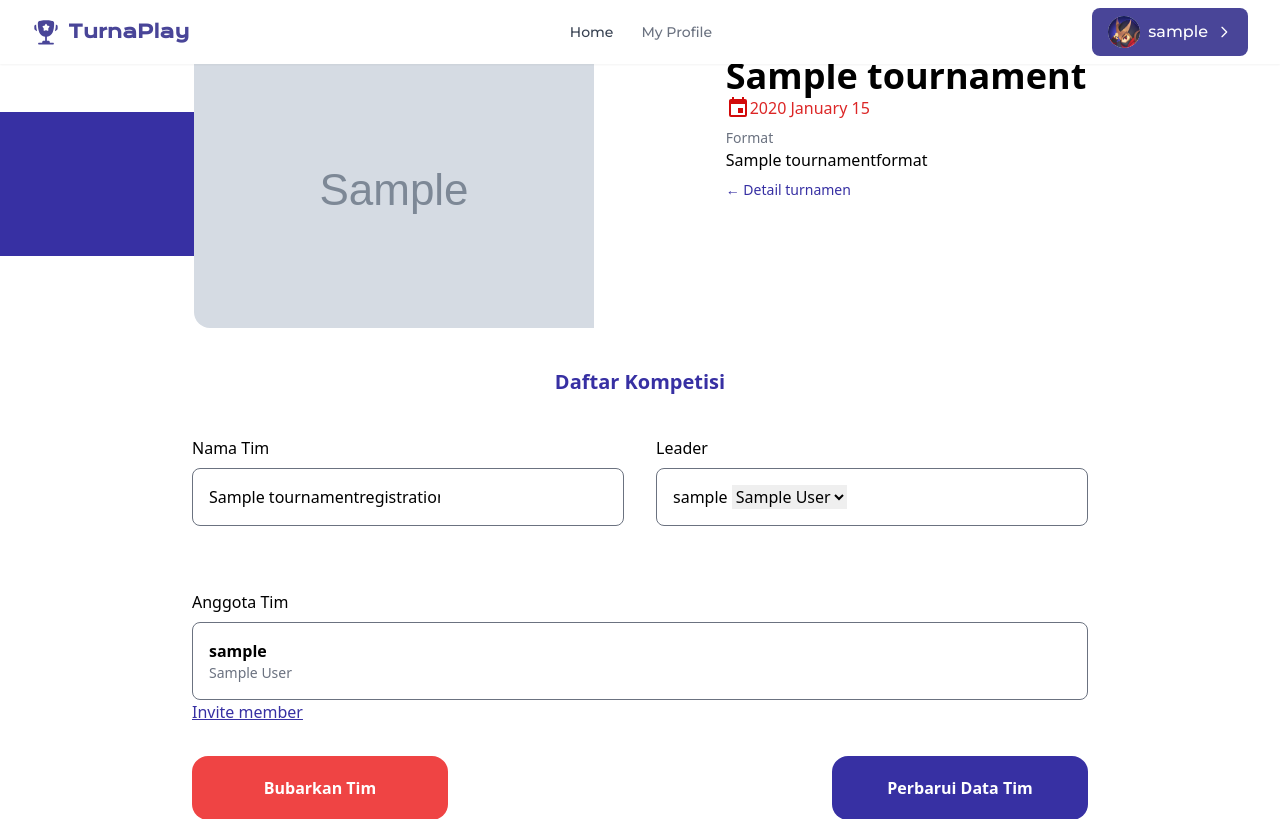
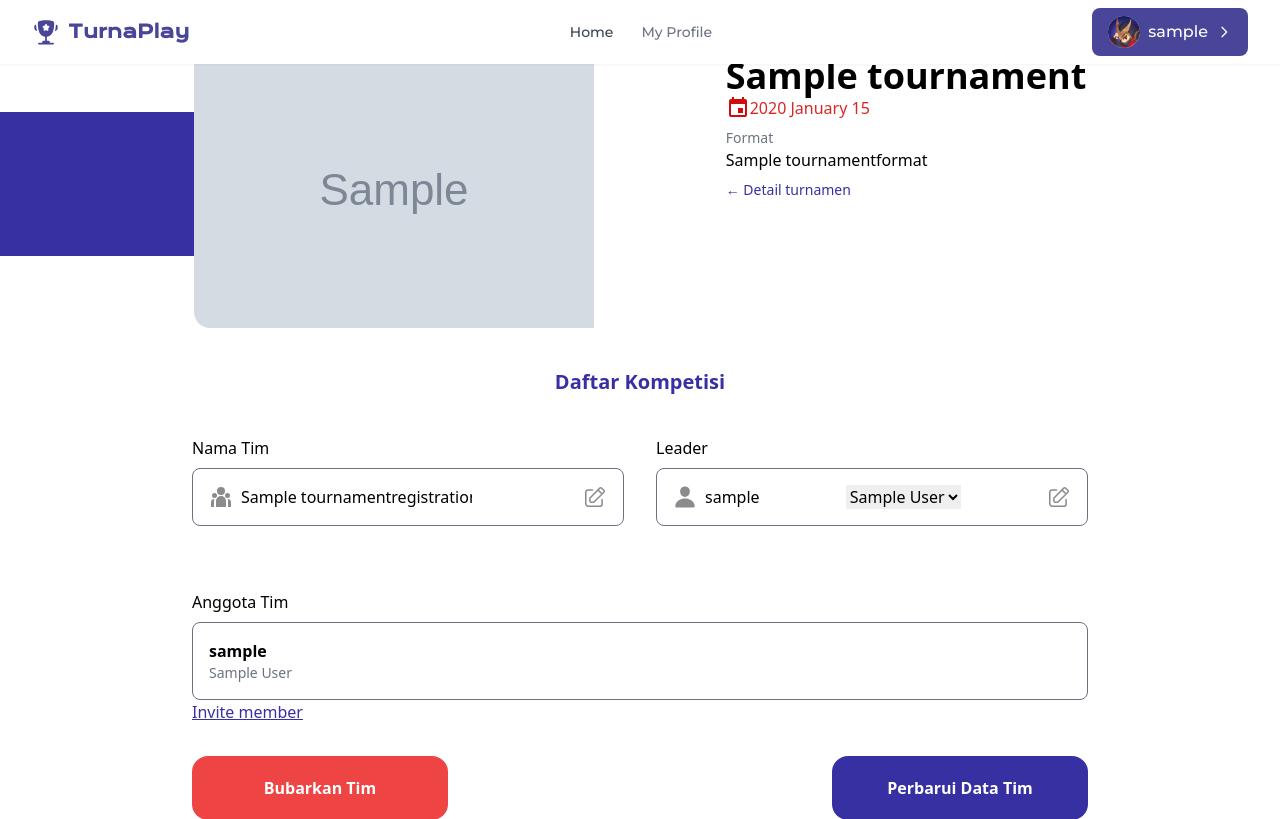
Before and after one commit to PBP-E11/TurnaPlay, a Django app: page /team/00000000-0000-0000-0000-000000000001/ in a window 1280 px wide. Shown: the top 819 px of the page. Run offline with Django 5.2, Linux system fonts and the light colour scheme; a user stored in the database is signed in; tables that the repository leaves empty hold one stand-in row (values such as "Sample post"); grey boxes marked "Sample" are stand-in pictures; some libraries are stand-ins or nearby versions.

Commit message:
A little bit of styling

```diff
--- a/tournament_registration/templates/team/edit_form.html
+++ b/tournament_registration/templates/team/edit_form.html
@@ -13,16 +13,24 @@
     <div class="mb-8 xl:flex gap-8">
       <section class="mb-8 flex-1">
         <h3 class="mb-2 font-medium">Nama Tim</h3>
-        <div class="border border-gray-500 rounded-lg p-4">
-          {{ team_form.team_name }}
+        <div class="flex border border-gray-500 rounded-lg p-4 gap-2">
+          {# Many people icon #}
+          <svg xmlns="http://www.w3.org/2000/svg" width="24" height="24" viewBox="0 0 24 24"><path fill="#8b8b8b" d="M12 10a4 4 0 1 0 0-8a4 4 0 0 0 0 8m-6.5 3a2.5 2.5 0 1 0 0-5a2.5 2.5 0 0 0 0 5M21 10.5a2.5 2.5 0 1 1-5 0a2.5 2.5 0 0 1 5 0m-9 .5a5 5 0 0 1 5 5v6H7v-6a5 5 0 0 1 5-5m-7 5c0-.693.1-1.362.288-1.994l-.17.014A3.5 3.5 0 0 0 2 17.5V22h3zm17 6v-4.5a3.5 3.5 0 0 0-3.288-3.494c.187.632.288 1.301.288 1.994v6z"/></svg>
+          <p class="flex-grow">{{ team_form.team_name }}</p>
+          {# Edit icon #}
+          <svg xmlns="http://www.w3.org/2000/svg" width="24" height="24" viewBox="0 0 24 24"><g fill="none" stroke="#8b8b8b" stroke-linecap="round" stroke-linejoin="round" stroke-width="1.5"><path d="M19.09 14.441v4.44a2.37 2.37 0 0 1-2.369 2.369H5.12a2.37 2.37 0 0 1-2.369-2.383V7.279a2.356 2.356 0 0 1 2.37-2.37H9.56"/><path d="M6.835 15.803v-2.165c.002-.357.144-.7.395-.953l9.532-9.532a1.36 1.36 0 0 1 1.934 0l2.151 2.151a1.36 1.36 0 0 1 0 1.934l-9.532 9.532a1.36 1.36 0 0 1-.953.395H8.197a1.36 1.36 0 0 1-1.362-1.362M19.09 8.995l-4.085-4.086"/></g></svg>
         </div>
       </section>
 
       <section class="mb-8 flex-1">
         <h3 class="mb-2 font-medium">Leader</h3>
-        <div class="border border-gray-500 rounded-lg p-4 space-y-4">
-          {{ leader_form.instance.game_account.user.username }}
-          {{ leader_form.game_account }}
+        <div class="flex border border-gray-500 rounded-lg p-4 gap-2">
+          {# Single person icon #}
+          <svg xmlns="http://www.w3.org/2000/svg" width="24" height="24" viewBox="0 0 512 512"><path fill="#8b8b8b" d="M332.64 64.58C313.18 43.57 286 32 256 32c-30.16 0-57.43 11.5-76.8 32.38c-19.58 21.11-29.12 49.8-26.88 80.78C156.76 206.28 203.27 256 256 256s99.16-49.71 103.67-110.82c2.27-30.7-7.33-59.33-27.03-80.6M432 480H80a31 31 0 0 1-24.2-11.13c-6.5-7.77-9.12-18.38-7.18-29.11C57.06 392.94 83.4 353.61 124.8 326c36.78-24.51 83.37-38 131.2-38s94.42 13.5 131.2 38c41.4 27.6 67.74 66.93 76.18 113.75c1.94 10.73-.68 21.34-7.18 29.11A31 31 0 0 1 432 480"/></svg>
+          <p class="flex-grow">{{ leader_form.instance.game_account.user.username }}</p>
+          <p class="flex-grow">{{ leader_form.game_account }}</p>
+          {# Edit icon #}
+          <svg xmlns="http://www.w3.org/2000/svg" width="24" height="24" viewBox="0 0 24 24"><g fill="none" stroke="#8b8b8b" stroke-linecap="round" stroke-linejoin="round" stroke-width="1.5"><path d="M19.09 14.441v4.44a2.37 2.37 0 0 1-2.369 2.369H5.12a2.37 2.37 0 0 1-2.369-2.383V7.279a2.356 2.356 0 0 1 2.37-2.37H9.56"/><path d="M6.835 15.803v-2.165c.002-.357.144-.7.395-.953l9.532-9.532a1.36 1.36 0 0 1 1.934 0l2.151 2.151a1.36 1.36 0 0 1 0 1.934l-9.532 9.532a1.36 1.36 0 0 1-.953.395H8.197a1.36 1.36 0 0 1-1.362-1.362M19.09 8.995l-4.085-4.086"/></g></svg>
         </div>
       </section>
     </div>
```
